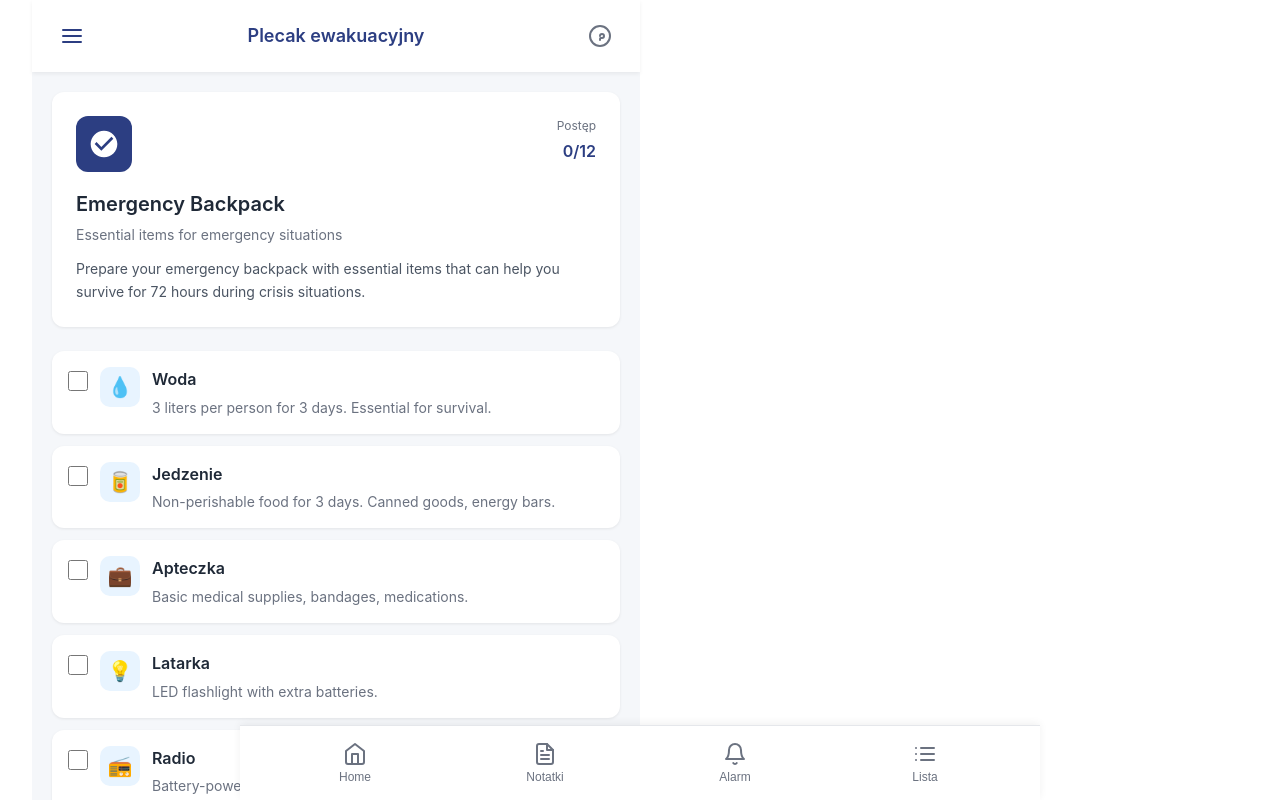
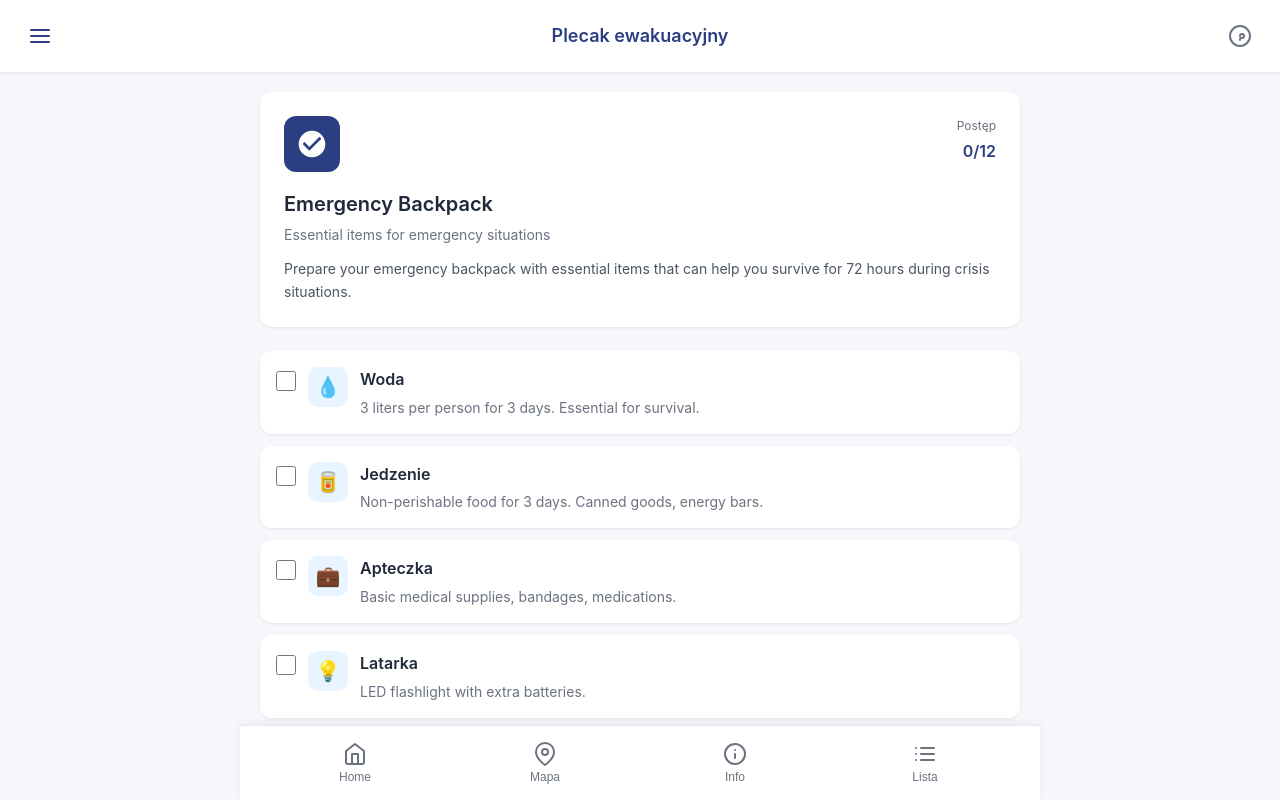
Before and after one commit to Katarzyna-Kadziolka/Ratunek, a Vue app in the folder Ratunek/: page / in a window 1280 px wide. Shown: the top 800 px of the page. Built offline with nearby package versions, Linux system fonts and the light colour scheme; the HTML template or start-up script is replaced by a standard one.

Commit message:
Usunęłam czarne tło

```diff
--- a/Ratunek/src/assets/main.css
+++ b/Ratunek/src/assets/main.css
@@ -1,9 +1,10 @@
 @import './base.css';
 
+body {
+  background: #f5f7fa !important;
+}
+
 #app {
-  max-width: 1280px;
-  margin: 0 auto;
-  padding: 2rem;
   font-weight: normal;
 }
 
@@ -20,16 +21,3 @@ a,
     background-color: hsla(160, 100%, 37%, 0.2);
   }
 }
-
-@media (min-width: 1024px) {
-  body {
-    display: flex;
-    place-items: center;
-  }
-
-  #app {
-    display: grid;
-    grid-template-columns: 1fr 1fr;
-    padding: 0 2rem;
-  }
-}
--- a/Ratunek/src/views/EmergencyBackpackView.vue
+++ b/Ratunek/src/views/EmergencyBackpackView.vue
@@ -89,18 +89,18 @@ const backpackStore = useBackpackStore()
 
       <button class="nav-item">
         <svg width="24" height="24" viewBox="0 0 24 24" fill="none">
-          <path d="M14 2H6a2 2 0 0 0-2 2v16a2 2 0 0 0 2 2h12a2 2 0 0 0 2-2V8z" stroke="currentColor" stroke-width="2" stroke-linecap="round" stroke-linejoin="round"/>
-          <path d="M14 2v6h6M16 13H8M16 17H8M10 9H8" stroke="currentColor" stroke-width="2" stroke-linecap="round" stroke-linejoin="round"/>
+          <path d="M21 10c0 7-9 13-9 13s-9-6-9-13a9 9 0 0 1 18 0z" stroke="currentColor" stroke-width="2" stroke-linecap="round" stroke-linejoin="round"/>
+          <circle cx="12" cy="10" r="3" stroke="currentColor" stroke-width="2" stroke-linecap="round" stroke-linejoin="round"/>
         </svg>
-        <span>Notatki</span>
+        <span>Mapa</span>
       </button>
 
       <button class="nav-item">
         <svg width="24" height="24" viewBox="0 0 24 24" fill="none">
-          <path d="M18 8A6 6 0 0 0 6 8c0 7-3 9-3 9h18s-3-2-3-9" stroke="currentColor" stroke-width="2" stroke-linecap="round" stroke-linejoin="round"/>
-          <path d="M13.73 21a2 2 0 0 1-3.46 0" stroke="currentColor" stroke-width="2" stroke-linecap="round" stroke-linejoin="round"/>
+          <circle cx="12" cy="12" r="10" stroke="currentColor" stroke-width="2" stroke-linecap="round" stroke-linejoin="round"/>
+          <path d="M12 16v-4M12 8h.01" stroke="currentColor" stroke-width="2" stroke-linecap="round" stroke-linejoin="round"/>
         </svg>
-        <span>Alarm</span>
+        <span>Info</span>
       </button>
 
       <button class="nav-item">
```
